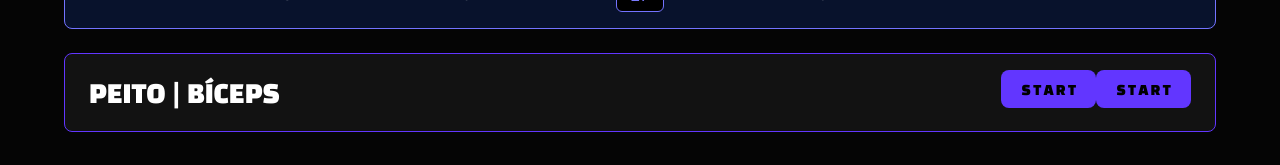
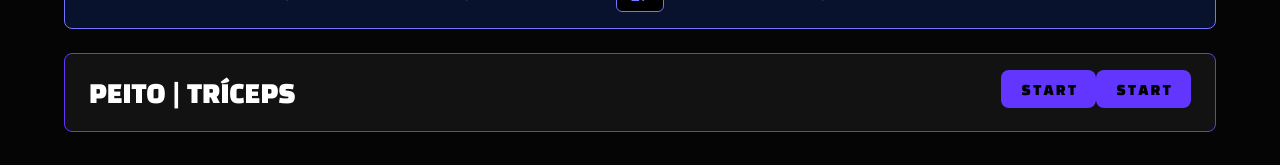
Before and after one commit to raul4500/Trainning-Guide, a React (Vite) app: page / in a window 1280 px wide. Shown: the part 177-342 px from the top of the page. Built offline with nearby package versions, Linux system fonts and the light colour scheme.

Commit message:
changes on todays train box

```diff
--- a/src/components/Todaysbox.jsx
+++ b/src/components/Todaysbox.jsx
@@ -4,7 +4,7 @@ function TodaysBox(){
     return (
         <div className="todaysbox">
             <div className="muscles">
-                PEITO | BÍCEPS
+                PEITO | TRÍCEPS
             </div>
             <div className="buttons">
             <button>
```
